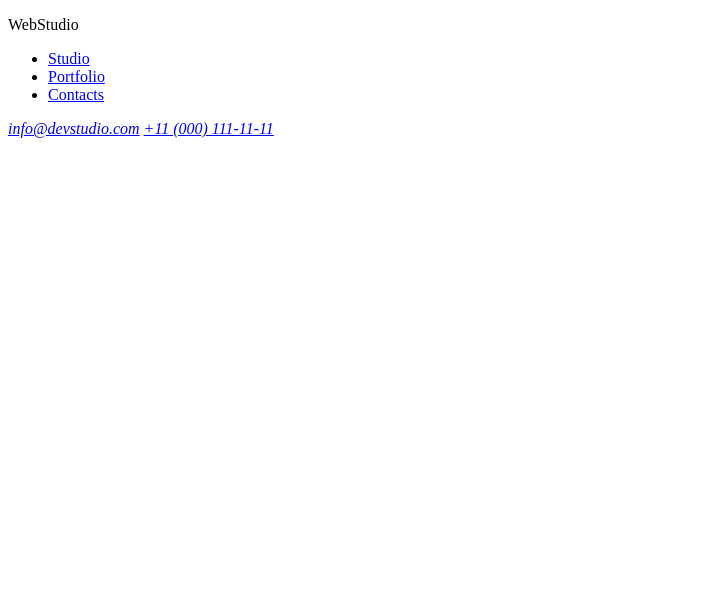
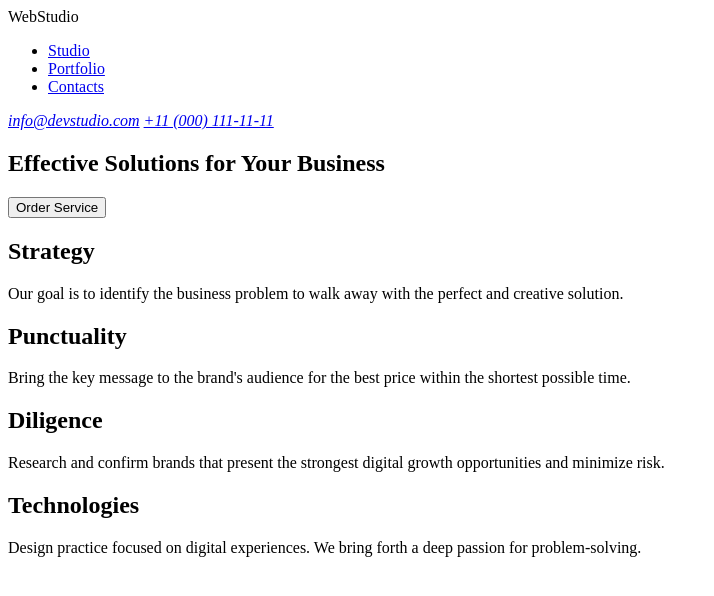
Before and after one commit to VladyslavBihun/goit-markup-hw-01, a plain HTML site: page index.html in a window 1280 px wide. Shown: the whole page, without its empty margins (0-714 px from the left). Drawn offline with Linux system fonts and the light colour scheme.

Commit message:
Done section 1

```diff
--- a/index.html
+++ b/index.html
@@ -7,7 +7,7 @@
   </head>
   <body>
     <header>
-      <p>WebStudio</p>
+      <a>WebStudio</a>
       <nav>
         <ul>
           <li><a href="#Studio">Studio</a></li>
@@ -21,7 +21,35 @@
       </address>
     </header>
 
-    <main></main>
+    <main>
+      <section>
+        <h1>Effective Solutions for Your Business</h1>
+        <button>Order Service</button>
+      </section>
+
+      <section>
+        <h2>Strategy</h2>
+        <p>
+          Our goal is to identify the business problem to walk away with the
+          perfect and creative solution.
+        </p>
+        <h2>Punctuality</h2>
+        <p>
+          Bring the key message to the brand's audience for the best price
+          within the shortest possible time.
+        </p>
+        <h2>Diligence</h2>
+        <p>
+          Research and confirm brands that present the strongest digital growth
+          opportunities and minimize risk.
+        </p>
+        <h2>Technologies</h2>
+        <p>
+          Design practice focused on digital experiences. We bring forth a deep
+          passion for problem-solving.
+        </p>
+      </section>
+    </main>
 
     <footer></footer>
   </body>
```
